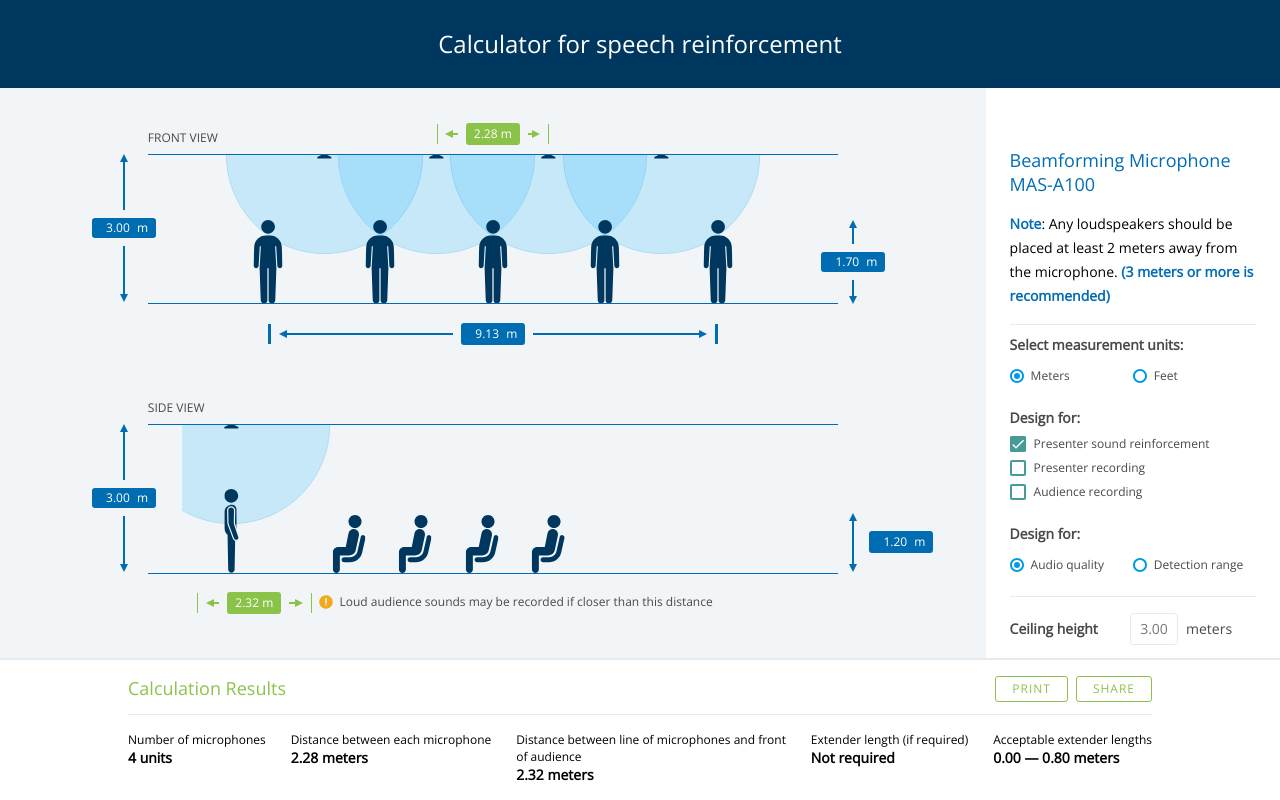
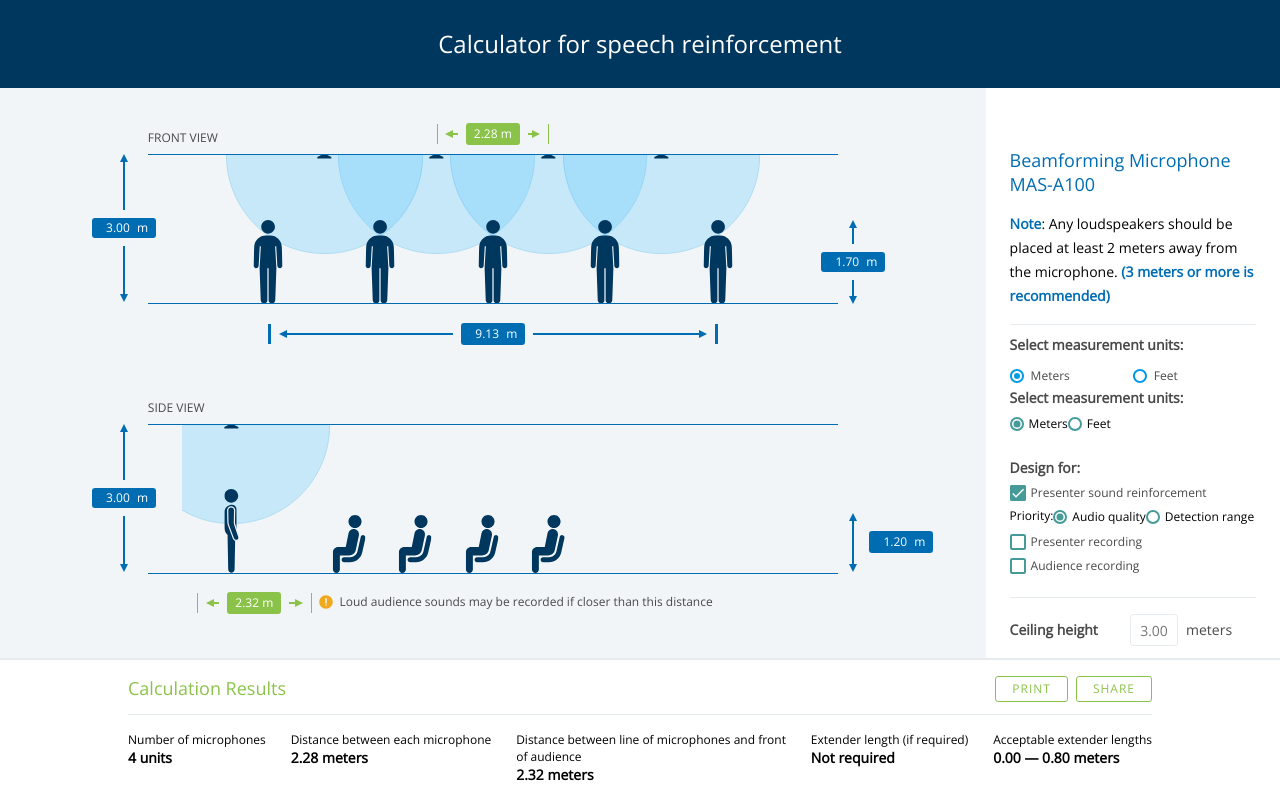
Before and after one commit to TE-9004062290/aerosmith-system-calculator, an Angular app: page /calculator in a window 1280 px wide. Both pictures are taken after a click on the element "Presenter sound reinforcement". Shown: the top 800 px of the page. Built offline with nearby package versions, Linux system fonts and the light colour scheme.

Commit message:
Replacing radio-toggles with mat-radio-toggle. Works well enough and easy for someone new to understand. Touching up styles

```diff
--- a/src/app/app.module.ts
+++ b/src/app/app.module.ts
@@ -4,6 +4,7 @@ import { BrowserAnimationsModule } from '@angular/platform-browser/animations';
 import { NgModule } from '@angular/core';
 
 import { MatCheckboxModule } from '@angular/material/checkbox';
+import { MatRadioModule } from '@angular/material/radio';
 
 import { AppComponent } from '@app/app.component';
 import { AppRoutingModule } from '@app/app-routing.module';
@@ -44,6 +45,7 @@ import { DesignInputsComponent } from './components/design-inputs/design-inputs.
     AppRoutingModule,
     FormsModule,
     MatCheckboxModule,
+    MatRadioModule,
   ],
   providers: [],
   bootstrap: [AppComponent]
--- a/src/app/components/design-inputs/design-inputs.component.html
+++ b/src/app/components/design-inputs/design-inputs.component.html
@@ -8,14 +8,33 @@
             [rightOption]="MeasurementUnitsEnum.Feet"
             [(ngModel)]="calculatorService.measurementUnit">
         </app-radio-toggle>
+        <div class="design-input-label">Select measurement units:</div>
+        <mat-radio-group
+            aria-label="Select measurement units"
+            name="measurementUnits"
+            [(ngModel)]="calculatorService.measurementUnit">
+            <mat-radio-button name="meters" [value]="MeasurementUnitsEnum.Meters">Meters</mat-radio-button>
+            <mat-radio-button name="feet" [value]="MeasurementUnitsEnum.Feet">Feet</mat-radio-button>
+        </mat-radio-group>
     </div>
     <div class="design-input">
         <div class="design-input-label">
             Design for:
         </div>
+        <div class="microphone-modes">
             <mat-checkbox [checked]="calculatorService.reinforcePresenter" [(ngModel)]="calculatorService.reinforcePresenter">
                 <div class="design-input-option">Presenter sound reinforcement</div>
             </mat-checkbox>
+            <div *ngIf="calculatorService.reinforcePresenter" @animateReinforcementPriorities class="design-input-radiogroup">
+                <div class="design-input-radiogroup-label reinforcement-priority">Priority: </div>
+                <mat-radio-group
+                    aria-label="Select presenter reinforcement priority"
+                    name="reinforcementPriority"
+                    [(ngModel)]="calculatorService.soundReinforcementPriority">
+                    <mat-radio-button name="AudioQuality" [value]="SoundReinforcementPriorityEnum.AudioQuality">Audio quality</mat-radio-button>
+                    <mat-radio-button name="DetectionRange" [value]="SoundReinforcementPriorityEnum.DetectionRange">Detection range</mat-radio-button>
+                </mat-radio-group>
+            </div>
             <mat-checkbox [checked]="calculatorService.recordPresenter" [(ngModel)]="calculatorService.recordPresenter">
                 <div class="design-input-option">Presenter recording</div>
             </mat-checkbox>
@@ -23,14 +42,5 @@
                 <div class="design-input-option">Audience recording</div>
             </mat-checkbox>
         </div>
-    <div class="design-input">
-        <app-radio-toggle
-            toggleLabel="Design for:"
-            leftLabel="Audio quality"
-            rightLabel="Detection range"
-            [leftOption]="SoundReinforcementPriorityEnum.AudioQuality"
-            [rightOption]="SoundReinforcementPriorityEnum.DetectionRange"
-            [(ngModel)]="calculatorService.soundReinforcementPriority">
-        </app-radio-toggle>
     </div>
 </div>
--- a/src/app/components/design-inputs/design-inputs.component.scss
+++ b/src/app/components/design-inputs/design-inputs.component.scss
@@ -21,5 +21,68 @@
             line-height: 16px;
             color: #494949;
         }
+
+        .design-input-radiogroup {
+            display: flex;
+            flex-direction: row;
+            .design-input-radiogroup-label {
+                &.reinforcement-priority {
+                    font-size: 12px;
+                }
+            }
+        }
+
+        .microphone-modes {
+            display: flex;
+            flex-direction: column;
+        }
     }
 }
+
+::ng-deep {
+    .mat-checkbox {
+        .mat-checkbox-frame {
+            border-color: #469B99;
+        }
+        &.mat-checkbox-checked .mat-checkbox-background {
+            background-color: #469B99;
+        }
+        .mat-checkbox-checkmark-path {
+            stroke: white !important;
+        }
+        .mat-checkbox-inner-container {
+            margin-right: 5px !important;
+        }
+    }
+
+    .mat-radio-button {
+        .mat-radio-label-content {
+            font-size: 12px;
+            padding-left: 0px !important;
+            margin-left: 5px;
+        }
+        .mat-radio-container {
+            width: 14px;
+            height: 14px;
+            .mat-radio-outer-circle {
+                border-color: #469B99;
+                width: 14px;
+                height: 14px;
+            }
+            .mat-radio-inner-circle {
+                width: 14px;
+                height: 14px;
+            }
+        }
+        &.mat-radio-checked {
+            .mat-radio-container {
+                .mat-radio-outer-circle {
+                    border-color: #469B99 !important;
+                }
+                .mat-radio-inner-circle {
+                    background-color: #469B99 !important;
+                }
+            }
+        }
+    }
+}
--- a/src/app/components/design-inputs/design-inputs.component.ts
+++ b/src/app/components/design-inputs/design-inputs.component.ts
@@ -1,4 +1,10 @@
 import { Component, OnInit } from '@angular/core';
+import {
+  trigger,
+  style,
+  animate,
+  transition,
+} from '@angular/animations';
 
 import { CalculatorService } from '@app/services/calculator.service';
 
@@ -8,7 +14,23 @@ import { SoundReinforcementPriority } from '@app/models/enums/sound-reinforcemen
 @Component({
   selector: 'app-design-inputs',
   templateUrl: './design-inputs.component.html',
-  styleUrls: ['./design-inputs.component.scss']
+  styleUrls: ['./design-inputs.component.scss'],
+  animations: [
+    trigger('animateReinforcementPriorities', [
+      transition(':enter', [
+        style({ height: '0px'}),
+        style({ opacity: 0 }),
+        animate('.25s', style({ height: '*'})),
+        animate('.075s', style({ opacity: 1 }))
+      ]),
+      transition(':leave', [
+        style({ opacity: 1 }),
+        style({ height: '*' }),
+        animate('.075s', style({ opacity: 0 })),
+        animate('.25s', style({ height: '0px' }))
+      ])
+    ])
+  ]
 })
 export class DesignInputsComponent implements OnInit {
 
--- a/src/app/components/graphical-stage/graphical-stage.component.html
+++ b/src/app/components/graphical-stage/graphical-stage.component.html
@@ -168,5 +168,5 @@
             </div>
         </div>
     </div>
-    <app-graphical-stage-top></app-graphical-stage-top>
+    <app-graphical-stage-top *ngIf="calculatorService.recordAudience"></app-graphical-stage-top>
 </div>
--- a/src/app/main/calculation-theatre/calculation-theatre.component.scss
+++ b/src/app/main/calculation-theatre/calculation-theatre.component.scss
@@ -140,25 +140,7 @@
             color: #006DB3;
         }
     }
-    .calculation-theatre-settings {
-        box-sizing: border-box;
-        border-top: 1px solid #E6EBEF;
 
-        .calculation-theatre-setting {
-            font-size: 14px;
-            line-height: 24px;
-            width: 100%;
-            margin-top: 8px;
-            margin-bottom: 20px;
-
-            .calculation-theatre-setting-label {
-                font-size: 14px;
-                line-height: 24px;
-                font-weight: bold;
-                color: #494949;
-            }
-        }
-    }
     .version-stamp {
         position: fixed;
         bottom: 0;
@@ -205,17 +187,3 @@
         cursor: not-allowed;
     }
 }
-
-::ng-deep {
-    .mat-checkbox {
-        .mat-checkbox-frame {
-            border-color: #469B99;
-        }
-        &.mat-checkbox-checked .mat-checkbox-background {
-            background-color: #469B99;
-        }
-        .mat-checkbox-checkmark-path {
-            stroke: white !important;
-        }
-    }
-}
```
Lines whose indentation alone changed are shown as unchanged.
